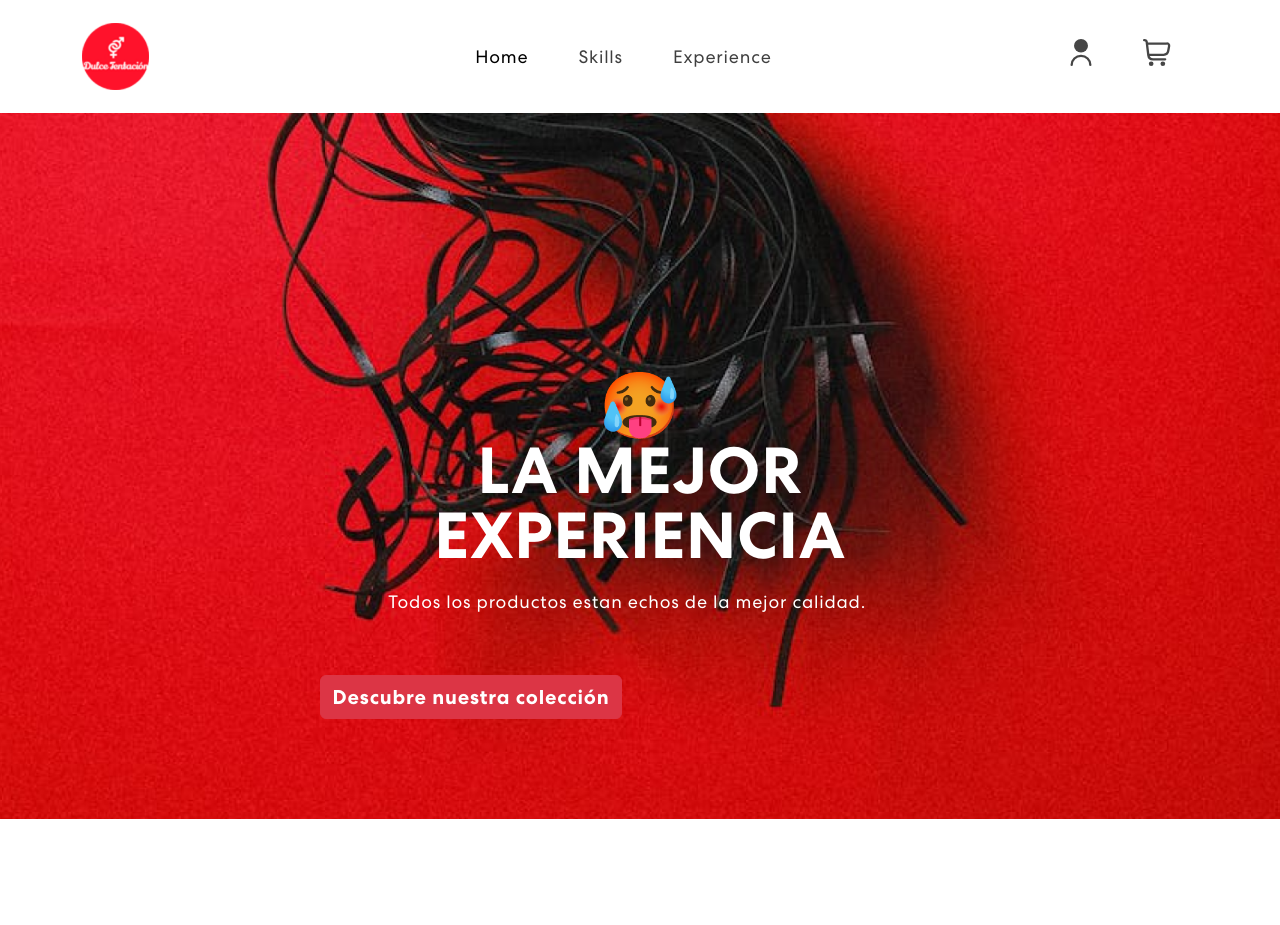
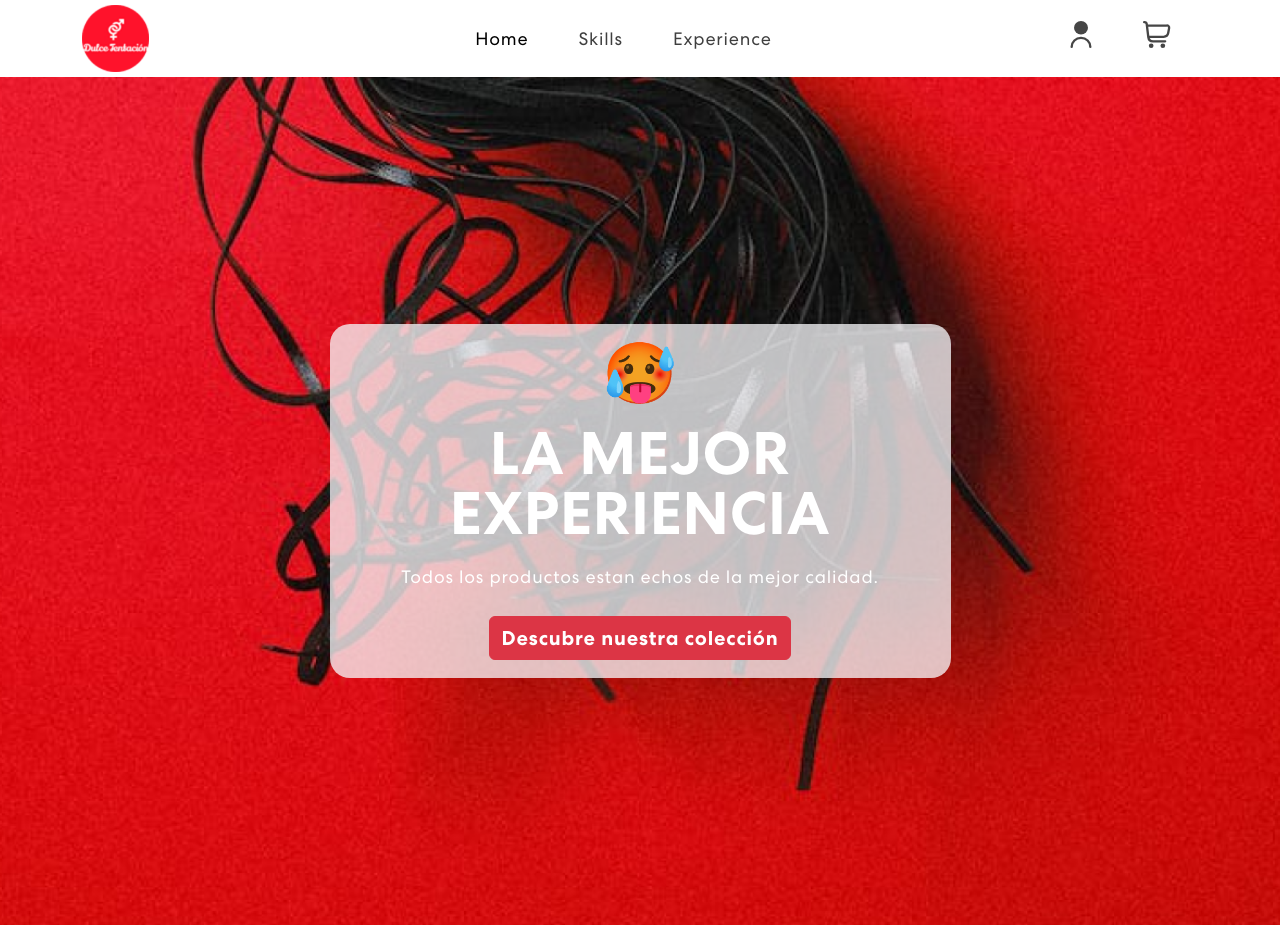
Before and after one commit to EstraX4/pag-melon, a React (Create React App) app: page / in a window 1280 px wide. Before the commit the page ends 819 px from the top, so only its background shows below. Built offline with nearby package versions, Linux system fonts and the light colour scheme.

Commit message:
banner v1

```diff
--- a/src/App.css
+++ b/src/App.css
@@ -99,7 +99,7 @@ p.danger {
 /* ----------- NavBar ----------- */
 
 nav.navbar {
-  padding: 18px 0;
+  padding: 0 0;
   /* position: fixed; */
   width: 100%;
   top: 0;
@@ -259,7 +259,7 @@ nav.navbar a.navbar-brand {
 /************ Banner Css ************/
 .banner {
   margin-top: 0;
-  padding: 260px 0 100px 0;
+  padding: 237px 0 237px 0;
   background-image: url("./assets/img/banner-bg.png");
   background-position: top center;
   background-size: cover;
@@ -280,7 +280,7 @@ nav.navbar a.navbar-brand {
   display: inline-block;
 }
 .banner h1 {
-  font-size: 65px;
+  font-size: 40px;
   font-weight: 700;
   letter-spacing: 0.8px;
   line-height: 1;
@@ -298,20 +298,20 @@ nav.navbar a.navbar-brand {
   color: #fff;
   font-weight: 700;
   font-size: 20px;
-  margin-top: 60px;
+  margin-top: 10px;
   letter-spacing: 0.8px;
   display: flex;
   align-items: center;
 }
-.banner button svg {
+/* .banner button svg {
   font-size: 25px;
   margin-left: 10px;
   transition: 0.3s ease-in-out;
   line-height: 1;
-}
-.banner button:hover svg {
+} */
+/* .banner button:hover svg {
   margin-left: 25px;
-}
+} */
 .banner img {
   animation: updown 3s linear infinite;
 }
@@ -341,10 +341,47 @@ nav.navbar a.navbar-brand {
   padding: 10px 20px; /* Ajusta el espaciado para darle forma rectangular */
 }
 
+.box {
+  position: relative; /* Asegura que los elementos dentro de la caja se posicionen relativos a esta */
+  width: 100%; /* Haz que la caja ocupe el ancho completo de su contenedor */
+  max-width: 730px; /* Establece un ancho máximo para la caja */
+  margin: 0 auto; /* Centra la caja horizontalmente */
+  padding: 10px; /* Añade un relleno opcional */
+}
+
+.box .card-bg {
+  display: flex;
+  background-color: rgba(247, 248, 250, 0.76);
+  padding: 3%;
+  border-radius: 20px;
+  width: 100%;
+  height: 100%;
+  flex-direction: column;
+  align-items: center;
+}
+
+/* Opcional: Añade un z-index para controlar el apilamiento de elementos si es necesario */
+.card-bg .text {
+  position: relative; /* Asegura que el texto se posicione correctamente */
+  z-index: 1; /* Asegura que el texto esté en la parte superior de la caja */
+}
+
+
+
 @media (min-width: 768px) {
   .navbar-expand-md .navbar-collapse {
     display: flex !important;
     flex-basis: auto;
     justify-content: space-between;
   }
+
+  .banner h1 {
+    font-size: calc(40px + 2vw); /* Tamaño de fuente más grande para dispositivos medianos */
+  }
 }
+
+@media (min-width: 1200px) {
+  .banner h1 {
+    font-size: 60px; /* Tamaño de fuente más grande para dispositivos grandes */
+  }
+}
--- a/src/components/Banner.js
+++ b/src/components/Banner.js
@@ -63,8 +63,11 @@ export const Banner = () => {
                     isVisible ? "animate__animated animate__fadeIn" : ""
                   }
                 >
-                  <h1 className="text-center">
-                    🥵 <br></br>LA MEJOR EXPERIENCIA
+                  <div className="box">
+                    <div className="card-bg">
+                    <h1 className="text-center ">🥵</h1>
+                      <h1 className="text-center ">
+                         LA MEJOR<br></br>EXPERIENCIA
                       </h1>
                       <p className="text-center">
                         Todos los productos estan echos de la mejor calidad.
@@ -73,6 +76,8 @@ export const Banner = () => {
                         <Button variant="danger" className="btn-rectangular">
                           Descubre nuestra colección
                         </Button>
+                      </div>
+                    </div>
                   </div>
                 </div>
               )}
```
Lines whose indentation alone changed are shown as unchanged.
